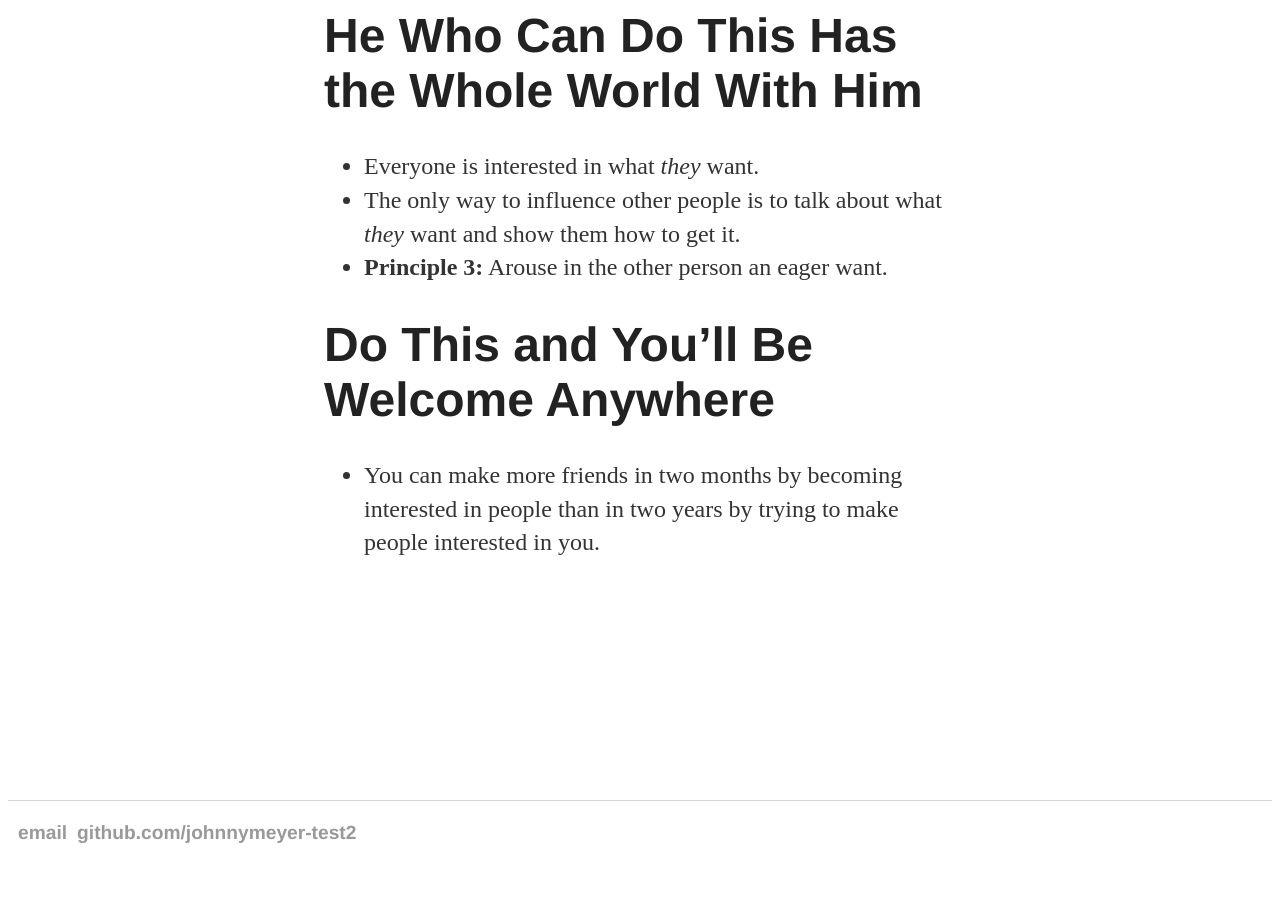
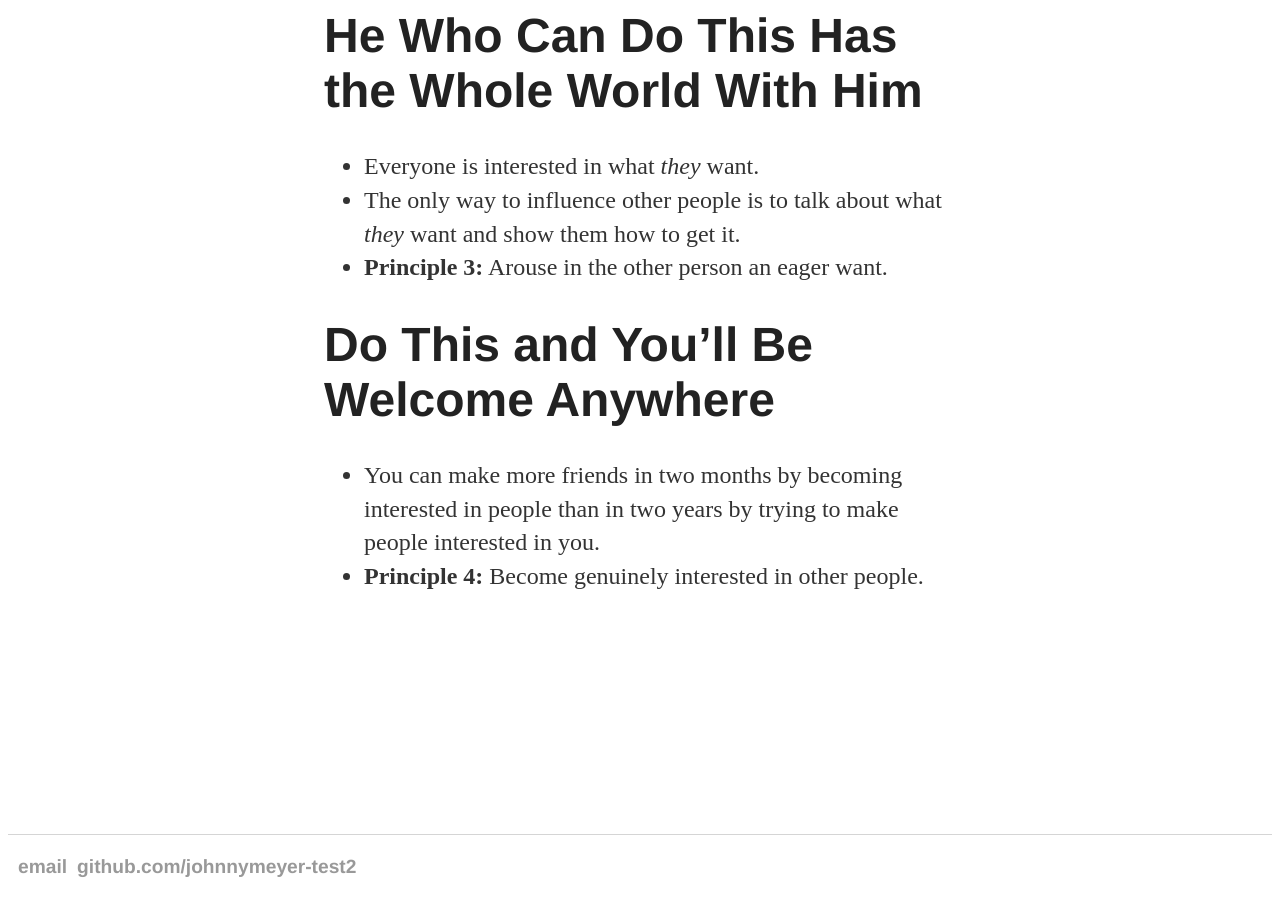
Before and after one commit to johnnymeyer-test2/johnnymeyer-test2.github.io, a Jekyll site: the page built from _posts/2016-01-26-how-to-win-friends-and-influence-people.md, in a window 1280 px wide and 900 px high, scrolled down 1624 px. Built offline with Jekyll 4.4.1, drawn with Linux system fonts in a browser that asks for light colours; nearby versions of some CDN libraries; before the commit the page ends 2490 px from its top, so only the background shows below that.

Commit message:
Added Principle 4 to How To Win Friends...

```diff
--- a/_posts/2016-01-26-how-to-win-friends-and-influence-people.md
+++ b/_posts/2016-01-26-how-to-win-friends-and-influence-people.md
@@ -27,3 +27,4 @@ date: 2016-01-26
 
 # Do This and You'll Be Welcome Anywhere
 * You can make more friends in two months by becoming interested in people than in two years by trying to make people interested in you.
+* **Principle 4:** Become genuinely interested in other people.
```
